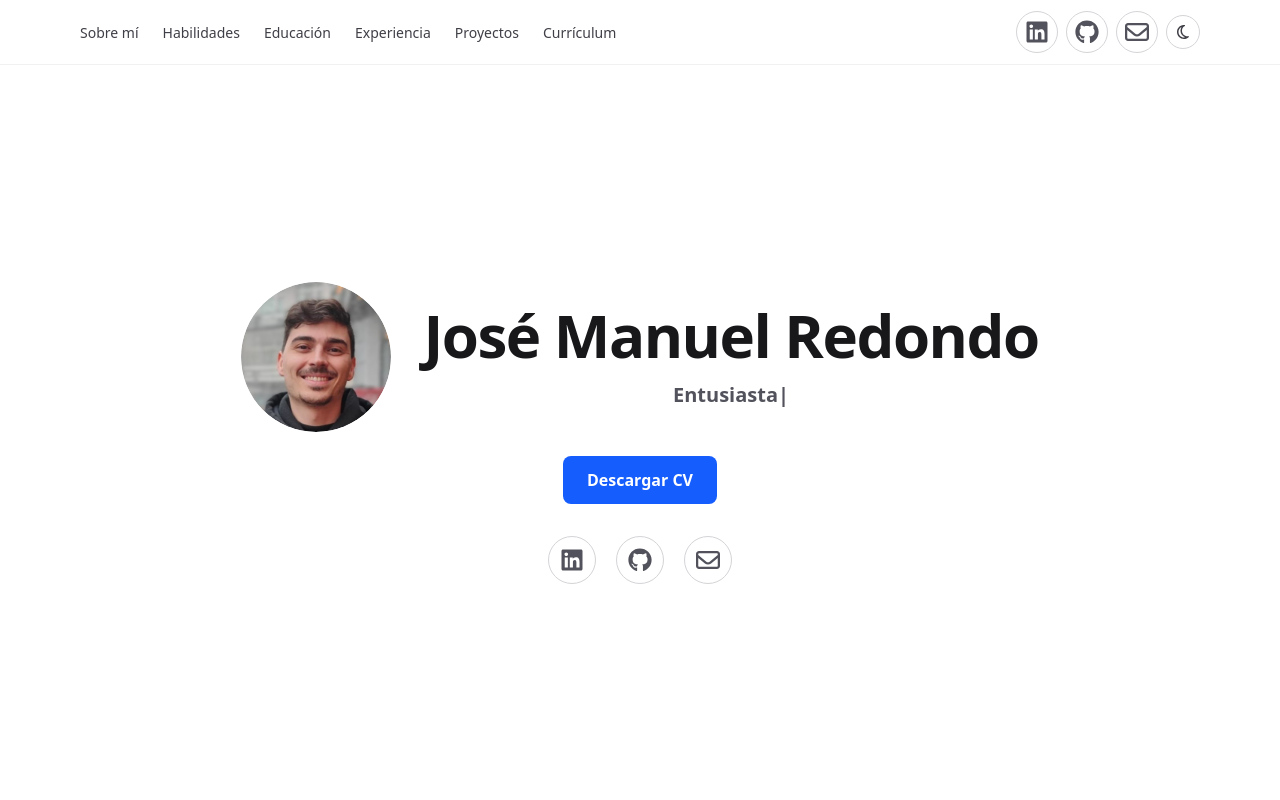
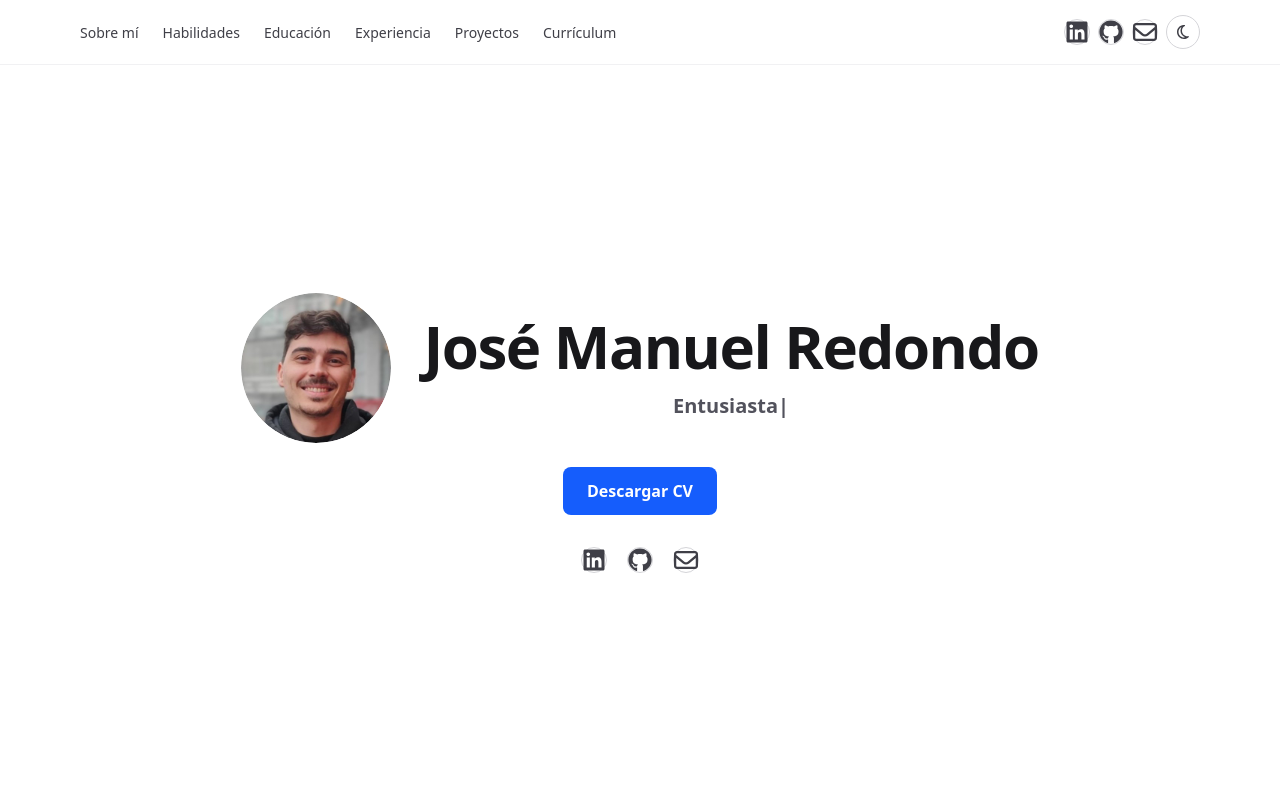
Before and after one commit to zemanue/my-dev-portfolio, a React (Vite) app: page / in a window 1280 px wide. Shown: the top 800 px of the page. Built offline with nearby package versions, Linux system fonts and the light colour scheme.

Commit message:
Refactor social icons
Extracted social icon logic into a reusable SocialIcon component and centralized social links in a new constants file. Updated Hero and Navbar components to use the new SocialIcon component.

```diff
--- a/src/components/Hero.jsx
+++ b/src/components/Hero.jsx
@@ -1,7 +1,11 @@
 import { TypeAnimation } from "react-type-animation";
-import { FaLinkedin, FaGithub, FaRegEnvelope } from "react-icons/fa6";
+
+import SocialIcon from "./SocialIcon";
+
+import { socialLinks } from "../constants/socialLinks";
 
 export default function Hero() {
+
     return (
         <section
             id="home"
@@ -50,31 +54,15 @@ export default function Hero() {
 
                 {/* Social Icons */}
                 <div className="mt-8 flex items-center justify-center gap-5">
-                    <a
-                        href="https://linkedin.com/in/jose-manuel-redondo-conde/"
-                        target="_blank"
-                        rel="noreferrer"
-                        aria-label="LinkedIn"
-                        className="inline-flex h-12 w-12 items-center justify-center rounded-full border border-zinc-300 bg-white hover:bg-zinc-100 dark:border-zinc-700 dark:bg-zinc-800 dark:hover:bg-zinc-700 transition"
-                    >
-                        <FaLinkedin className="h-6 w-6 text-zinc-600 dark:text-zinc-300" />
-                    </a>
-                    <a
-                        href="https://github.com/zemanue"
-                        target="_blank"
-                        rel="noreferrer"
-                        aria-label="GitHub"
-                        className="inline-flex h-12 w-12 items-center justify-center rounded-full border border-zinc-300 bg-white hover:bg-zinc-100 dark:border-zinc-700 dark:bg-zinc-800 dark:hover:bg-zinc-700 transition"
-                    >
-                        <FaGithub className="h-6 w-6 text-zinc-600 dark:text-zinc-300" />
-                    </a>
-                    <a
-                        href="mailto:manureco.97@gmail.com"
-                        aria-label="Email"
-                        className="inline-flex h-12 w-12 items-center justify-center rounded-full border border-zinc-300 bg-white hover:bg-zinc-100 dark:border-zinc-700 dark:bg-zinc-800 dark:hover:bg-zinc-700 transition"
-                    >
-                        <FaRegEnvelope className="h-6 w-6 text-zinc-600 dark:text-zinc-300" />
-                    </a>
+                    {socialLinks.map(({ href, label, icon }) => (
+                        <SocialIcon
+                            key={label}
+                            size={12}
+                            href={href}
+                            label={label}
+                            icon={icon}
+                        />
+                    ))}
                 </div>
             </div>
         </section>
--- a/src/components/Navbar.jsx
+++ b/src/components/Navbar.jsx
@@ -1,5 +1,7 @@
 import { useState, useEffect } from "react";
 import { FaBars, FaXmark, FaLinkedin, FaGithub, FaRegEnvelope, FaRegSun, FaRegMoon } from "react-icons/fa6";
+import SocialIcon from "./SocialIcon";
+import { socialLinks } from "../constants/socialLinks";
 
 const links = [
     { label: "Sobre mí", href: "#about" },
@@ -72,32 +74,15 @@ export default function Navbar({ theme, onToggleTheme }) {
 
                 {/* Botones */}
                 <div className="flex items-center gap-2">
-                    <a
-                        href="https://linkedin.com/in/jose-manuel-redondo-conde/"
-                        target="_blank"
-                        rel="noreferrer"
-                        aria-label="LinkedIn"
-                        className="inline-flex items-center justify-center rounded-full border border-zinc-300 bg-white p-2 text-zinc-700 hover:bg-zinc-100 dark:border-zinc-700 dark:bg-zinc-800 dark:text-zinc-200 dark:hover:bg-zinc-700 transition-colors duration-500"
-                    >
-                        <FaLinkedin className="h-6 w-6 text-zinc-600 dark:text-zinc-300" />
-                    </a>
-                    <a
-                        href="https://github.com/zemanue"
-                        target="_blank"
-                        rel="noreferrer"
-                        aria-label="GitHub"
-                        className="inline-flex items-center justify-center rounded-full border border-zinc-300 bg-white p-2 text-zinc-700 hover:bg-zinc-100 dark:border-zinc-700 dark:bg-zinc-800 dark:text-zinc-200 dark:hover:bg-zinc-700 transition-colors duration-500"
-                    >
-                        <FaGithub className="h-6 w-6 text-zinc-600 dark:text-zinc-300" />
-                    </a>
-                    <a
-                        href="mailto:manureco.97@gmail.com"
-                        aria-label="Email"
-                        className="inline-flex items-center justify-center rounded-full border border-zinc-300 bg-white p-2 text-zinc-700 hover:bg-zinc-100 dark:border-zinc-700 dark:bg-zinc-800 dark:text-zinc-200 dark:hover:bg-zinc-700 transition-colors duration-500"
-                    >
-                        <FaRegEnvelope className="h-6 w-6 text-zinc-600 dark:text-zinc-300" />
-                    </a>
-
+                    {socialLinks.map(({ href, label, icon }) => (
+                        <SocialIcon
+                            key={label}
+                            size={10}
+                            href={href}
+                            label={label}
+                            icon={icon}
+                        />
+                    ))}
 
                     {/* Toggle tema */}
                     <button
--- /dev/null
+++ b/src/components/SocialIcon.jsx
@@ -0,0 +1,17 @@
+import React from "react";
+
+const SocialIcon = ({ size, label, href, icon }) => (
+    <a
+        href={href}
+        target={href.startsWith("http") ? "_blank" : undefined}
+        rel={href.startsWith("http") ? "noreferrer" : undefined}
+        aria-label={label}
+        className={`inline-flex h-${size} w-${size} items-center justify-center rounded-full border border-zinc-300 bg-white hover:bg-zinc-100 dark:border-zinc-700 dark:bg-zinc-800 dark:hover:bg-zinc-700 transition`}
+    >
+        {React.cloneElement(icon, {
+            className: `h-6 w-6 text-zinc-700 dark:text-zinc-100`
+        })}
+    </a>
+);
+
+export default SocialIcon;
--- /dev/null
+++ b/src/constants/socialLinks.jsx
@@ -0,0 +1,19 @@
+import { FaLinkedin, FaGithub, FaRegEnvelope } from "react-icons/fa6";
+
+export const socialLinks = [
+    {
+        href: "https://linkedin.com/in/jose-manuel-redondo-conde/",
+        label: "LinkedIn",
+        icon: <FaLinkedin />,
+    },
+    {
+        href: "https://github.com/zemanue",
+        label: "GitHub",
+        icon: <FaGithub />,
+    },
+    {
+        href: "mailto:manureco.97@gmail.com",
+        label: "Email",
+        icon: <FaRegEnvelope />,
+    },
+];
```
